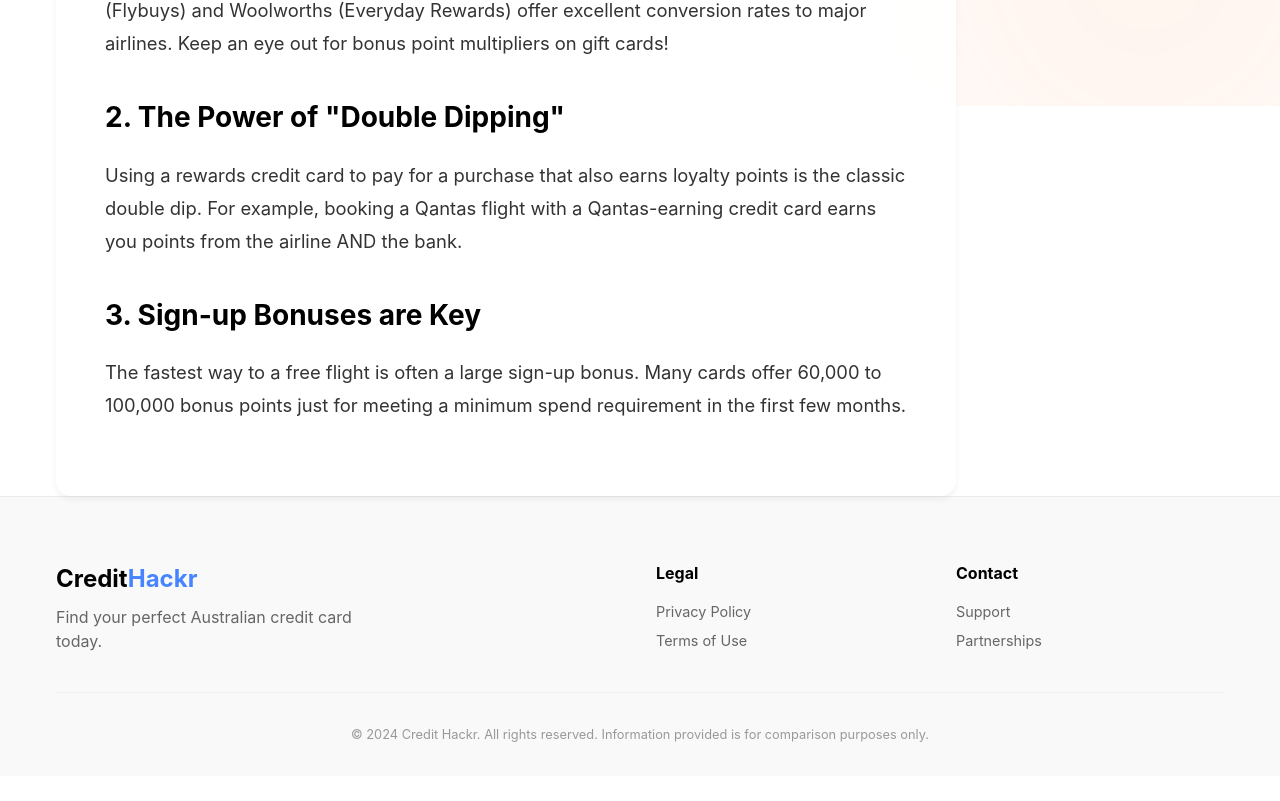
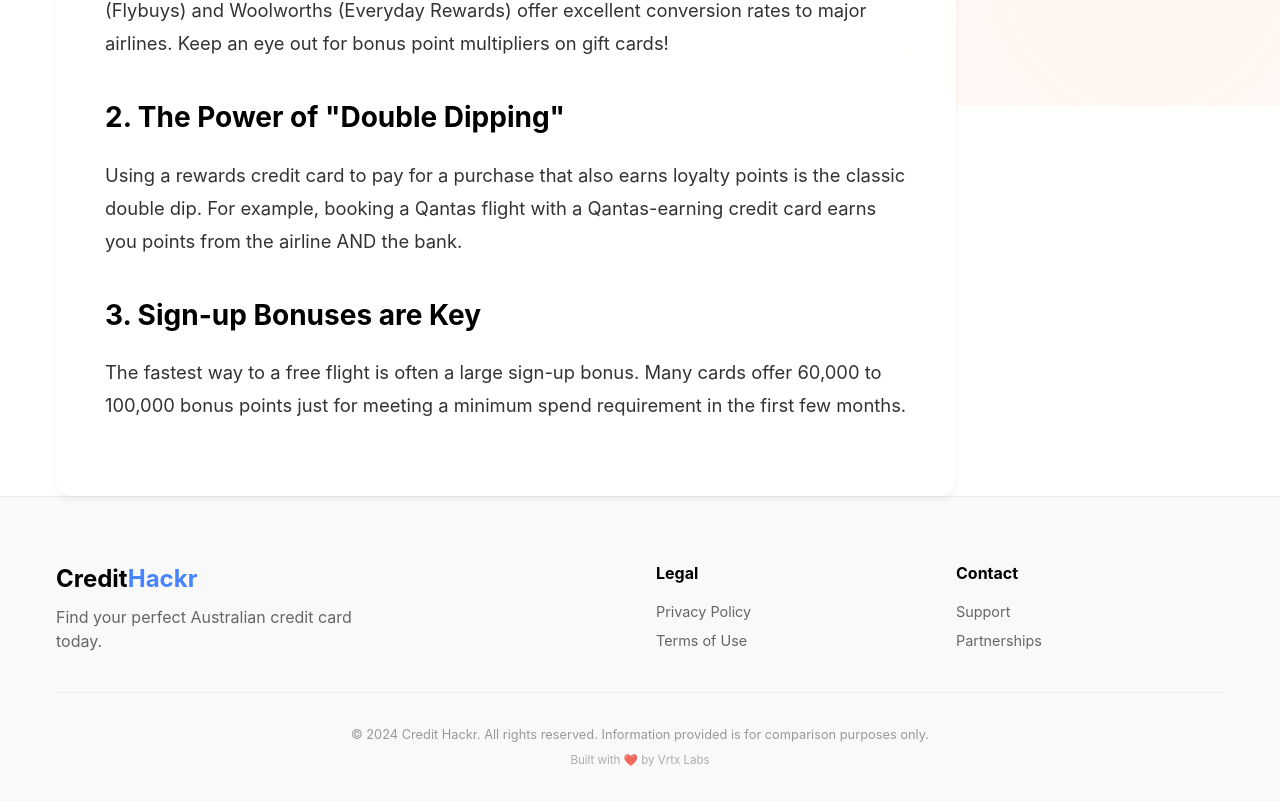
Before and after one commit to vsanghani/credit-hackr, a React (Vite) app: page /blog/1 in a window 1280 px wide. Shown: the part 694-1495 px from the top of the page. Before the commit the page ends 1470 px from the top, so only its background shows below. Built offline with nearby package versions, Linux system fonts and the light colour scheme.

Commit message:
update footer

```diff
--- a/src/components/Footer.css
+++ b/src/components/Footer.css
@@ -57,3 +57,19 @@
         grid-template-columns: 1fr 1fr;
     }
 }
+
+.footer-credit {
+    margin-top: 0.5rem;
+    font-size: 0.9em;
+    opacity: 0.8;
+}
+
+.footer-credit a {
+    color: inherit;
+    text-decoration: none;
+}
+
+.footer-credit a:hover {
+    text-decoration: underline;
+    opacity: 1;
+}
--- a/src/components/Footer.jsx
+++ b/src/components/Footer.jsx
@@ -22,6 +22,7 @@ const Footer = () => {
                 </div>
                 <div className="footer-disclaimer">
                     <p>© 2024 Credit Hackr. All rights reserved. Information provided is for comparison purposes only.</p>
+                    <p className="footer-credit">Built with ❤️ by <a href="https://www.vrtxlabs.tech" target="_blank" rel="noopener noreferrer">Vrtx Labs</a></p>
                 </div>
             </div>
         </footer>
```
